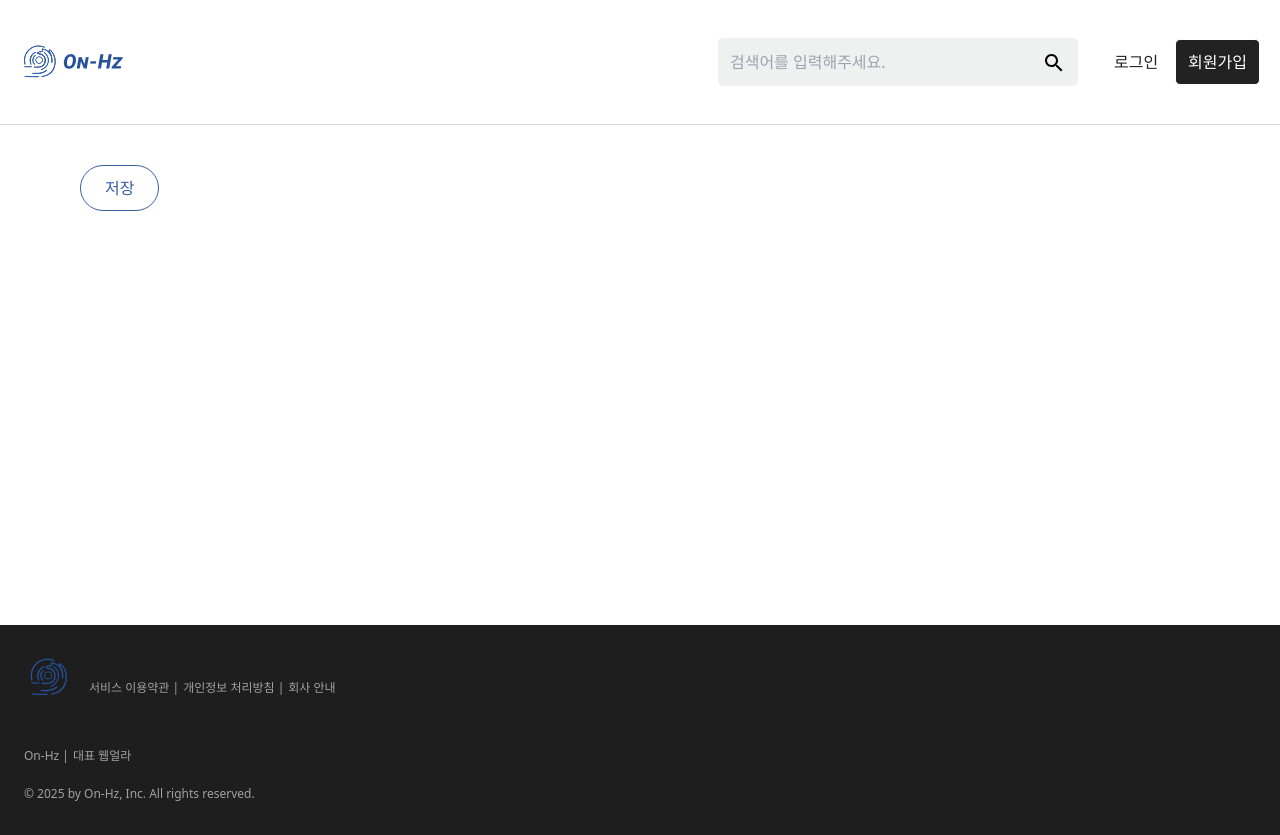
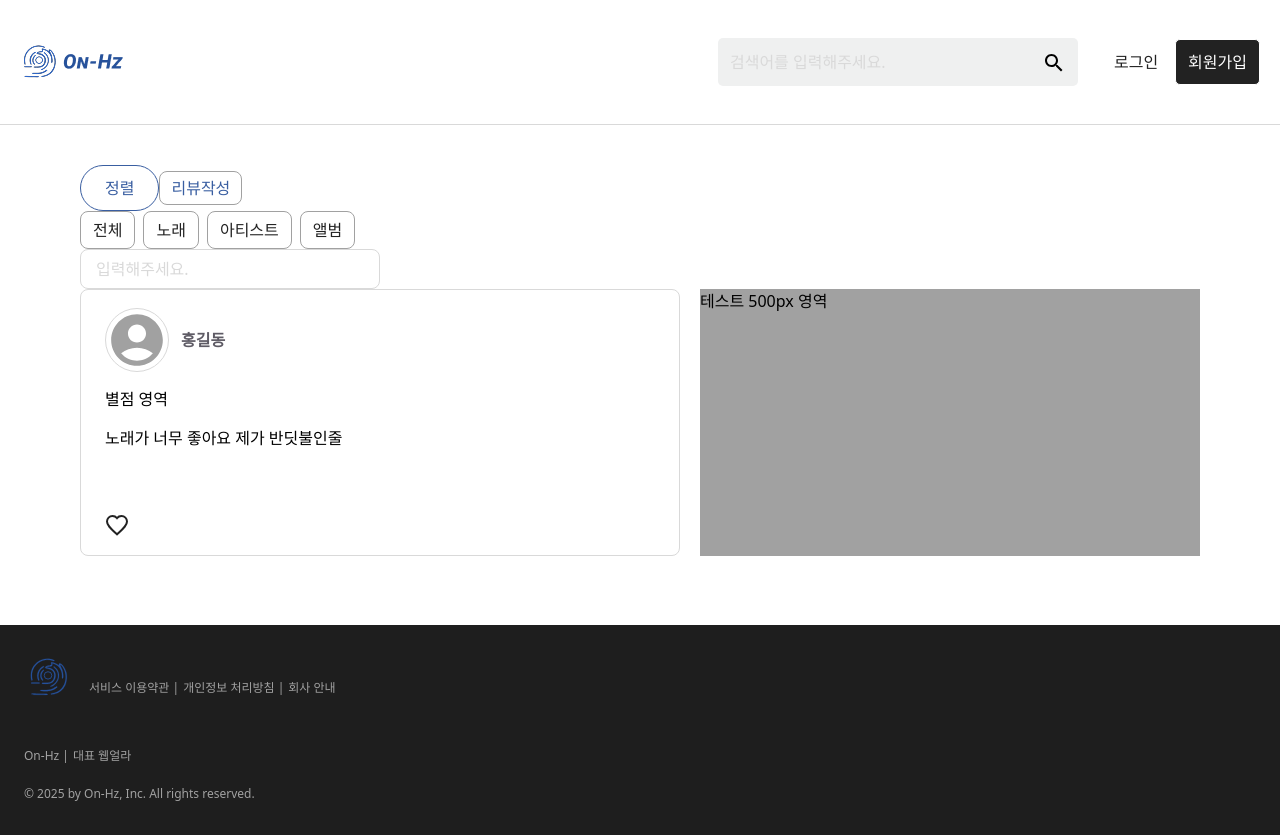
Before and after one commit to On-Hz/client, a React (Vite) app: page /album in a window 1280 px wide. Built offline with nearby package versions, Linux system fonts and the light colour scheme.

Commit message:
UI 공통 ( input, button(2가지), tabMenu, review (별점제외)

```diff
--- a/src/main.css
+++ b/src/main.css
@@ -6,6 +6,7 @@
 @layer base {
     body { @apply min-w-[1080px] }
     ul li, ol li { @apply list-none m-0 p-0 }
+    input::placeholder{ @apply text-gray3}
     button, input, textarea,
     button:focus,input:focus,select:focus,input:active,textarea { @apply outline-none outline-0 outline-offset-0}
     a, a:hover { @apply no-underline text-black}
--- a/src/pages/album/ui/AlbumPage.tsx
+++ b/src/pages/album/ui/AlbumPage.tsx
@@ -1,10 +1,25 @@
 import React from 'react';
-import { Button } from '@/shared/ui/roundButton/Button';
+import { RoundButton } from '@/shared/ui/roundButton/RoundButton';
+import { Button } from '@/shared/ui/button/Button';
+import { TabButton } from '@/shared/ui/tabButton/TabButton';
+import { InputBox } from '@/shared/ui/inputBox/InputBox';
+import { ReviewCard } from '@/shared/ui/review/review';
 
 export const AlbumPage: React.FC = () => {
+    const tabNames = ['전체', '노래', '아티스트', '앨범'];
     return (
         <div>
-            <Button text={'저장'}/>
+            <RoundButton text={'정렬'}/>
+            <Button text={'리뷰작성'}/>
+            <TabButton nameArr={tabNames} />
+            <InputBox width={'300px'} placeholder='입력해주세요.' />
+            <div className='flex gap-5'>
+                <div className='flex-1'>
+                    <ReviewCard userName={'홍길동'} reviewText={'노래가 너무 좋아요 제가 반딧불인줄'}/>
+                </div>
+                <div className='w-[500px] bg-gray5'> 테스트 500px 영역</div>
+            </div>
+
         </div>
     )
 };
--- /dev/null
+++ b/src/shared/ui/button/Button.tsx
@@ -0,0 +1,9 @@
+import React from "react";
+
+interface ButtonProps {
+    text: string;
+  }
+
+export const Button = ({text}: ButtonProps) => {
+    return <button className="border border-gray5 rounded-[8px] bg-white text-point px-[11px] py-[4px] transform hover:bg-point transition-colors hover:text-white hover:border-point">{text}</button>
+};
--- /dev/null
+++ b/src/shared/ui/inputBox/InputBox.tsx
@@ -0,0 +1,18 @@
+interface InputProps {
+    width:string, //ex) 100px 단위까지 입력
+    height?:string,
+    placeholder?: string,
+  }
+
+export const InputBox = ({placeholder="", width, height = "40px"}: InputProps) => {
+    return (
+        <div className="px-[15px] bg-white border border-gray3 rounded-[8px]"
+            style={{
+                width:width,
+                height:height
+            }}
+        >
+           <input className="w-full h-full" placeholder={placeholder}/>
+        </div>
+    )
+};
--- /dev/null
+++ b/src/shared/ui/review/review.tsx
@@ -0,0 +1,41 @@
+import AccountCircleIcon from '@mui/icons-material/AccountCircle';
+import FavoriteIcon from '@mui/icons-material/Favorite';
+import React, { useState } from 'react';
+
+interface ReviewProps {
+    userName: string,
+    userImage?: string,
+    reviewText: string,
+}
+
+export const ReviewCard = ({userName, userImage, reviewText}: ReviewProps) => {
+    const [liked, setLiked] = useState(false);
+
+    const onClick = () => {
+        setLiked(!liked);
+    }
+
+    return (
+       <div className='px-[24px] py-[18px] bg-white border-gray3 border rounded-[8px]'>
+            <div className='flex items-center'>
+                <span className='w-[64px] h-[64px] rounded-[50%] overflow-hidden border border-gray3'>
+                    {userImage ? (
+                        <img src={userImage} alt="" className='w-full h-full'/>
+                    ) : (
+                        <AccountCircleIcon className='text-gray5' style={{width:'100%',height:'100%'}} />
+                    )}
+                </span>
+                <p className='font-bold text-gray pl-[12px]'>{userName}</p>
+            </div>
+            <div className='py-[15px]'>
+                별점 영역
+            </div>
+            <div className='min-h-[70px]'>
+                {reviewText}
+            </div>
+            <div className='pt-[15px]'>
+                <button onClick={onClick}><FavoriteIcon className={liked ? "text-red" : "text-white stroke-black stroke-[2px]"}/></button>
+            </div>
+       </div>
+    )
+};
--- a/src/shared/ui/roundButton/Button.tsx
+++ /dev/null
@@ -1,9 +0,0 @@
-import React from "react";
-
-interface ButtonProps {
-    text: string;
-  }
-
-export const Button = ({text}: ButtonProps) => {
-    return <button className="border border-point rounded-[100px] bg-white text-point px-[24px] py-[10px]">{text}</button>
-};
--- /dev/null
+++ b/src/shared/ui/roundButton/RoundButton.tsx
@@ -0,0 +1,9 @@
+import React from "react";
+
+interface ButtonProps {
+    text: string;
+  }
+
+export const RoundButton = ({text}: ButtonProps) => {
+    return <button className="border border-point rounded-[100px] bg-white text-point px-[24px] py-[10px] transform hover:bg-point transition-colors hover:text-white">{text}</button>
+};
--- /dev/null
+++ b/src/shared/ui/tabButton/TabButton.tsx
@@ -0,0 +1,31 @@
+import React, { useState } from "react";
+
+interface TabProps {
+    nameArr: string[];
+  }
+
+
+
+export const TabButton = ({nameArr}: TabProps) => {
+    const [activeIdx, setActiveIdx] = useState<number | null>(null);
+
+    const onClick = (idx: number) => {
+        setActiveIdx(idx);
+    }
+
+    return (
+        <div>
+            {nameArr.map((name, idx) => (
+                <button
+                    key={idx}
+                    className={
+                        `
+                        ${activeIdx === idx ? "border-point text-point" : "border-gray5 text-black" }
+                        px-[12px] py-[6px] mr-[8px] border rounded-[8px] transform hover:border-point transition-colors  hover:text-point`
+                    }
+                    onClick={() => onClick(idx)}
+                >{name}</button>
+            ))}
+        </div>
+    )
+};
--- a/tailwind.config.js
+++ b/tailwind.config.js
@@ -10,6 +10,7 @@ export default {
         transparent: 'transparent',
         point: '#395EA1',
         black: '#222',
+        red: '#FC0C48',
         gray: '#5E5B65',
         gray2: '#EFF0F0',
         gray3: '#D9D9D9',
```
